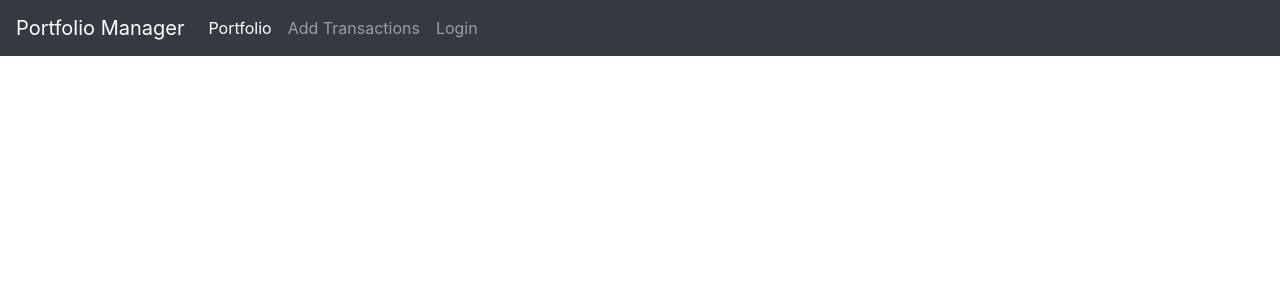
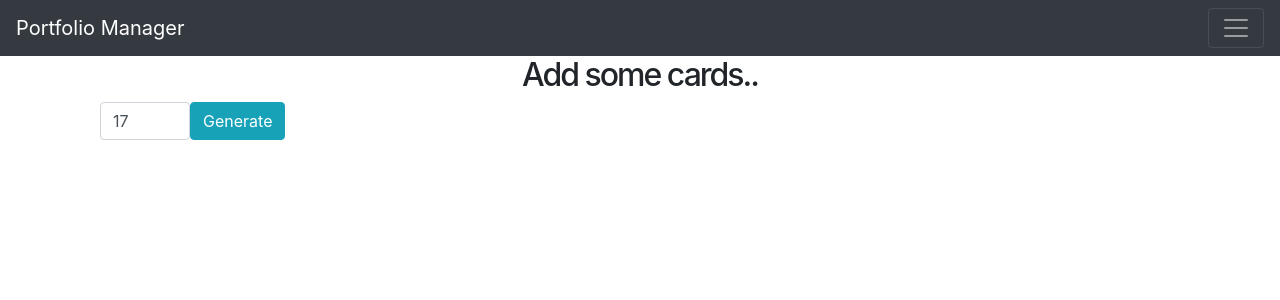
Before and after one commit to that1guy15/portfolio_manager, a Flask app: page /test in a window 1280 px wide. Shown: the top 300 px of the page. Run offline with Flask 2, Linux system fonts and the light colour scheme; some libraries are stand-ins or nearby versions.

Commit message:
bootstrap cards in grid

```diff
--- a/app/templates/home.html
+++ b/app/templates/home.html
@@ -7,9 +7,10 @@
   <h2>Crypto Currencies</h2>
   <body>
     <div class="container">
+      <div class="card-deck">
           {% for k, v in crypto_data['DISPLAY'].items() %}
-      <div class="row">
-          <div class="card" style="width: 18rem;">
+          <div class="col-lg-4 col-md-4 col-xs-4">
+              <div class="card bg-light mb-3" style="width: 18rem;">
                   <div class="card-body">
                     <div class="card-title">
                         <img class=" stock-icon" src={{"/static/img/" + k + ".png"}} alt={{ k }} >
@@ -41,5 +42,6 @@
           </div>
           {% endfor %}
       </div>
+    </div>
   </body>
 {% endblock %}
--- a/app/templates/layout.html
+++ b/app/templates/layout.html
@@ -7,12 +7,13 @@
     <link rel="icon" href="{{ url_for('static', filename='favicon.ico') }}">
   </head>
   <body>
-    <nav class="navbar navbar-expand-md navbar-dark fixed-top bg-dark">
+    <nav class="navbar navbar-dark bg-dark">
       <a class="navbar-brand" href="#">Portfolio Manager</a>
-      <button class="navbar-toggler collapsed" type="button" data-toggle="collapse" data-target="#navbarCollapse" aria-controls="navbarCollapse" aria-expanded="true" aria-label="Toggle navigation">
+      <button class="navbar-toggler collapsed" type="button" data-toggle="collapse" data-target="#navbarsExample01" aria-controls="navbarsExample01" aria-expanded="false" aria-label="Toggle navigation">
         <span class="navbar-toggler-icon"></span>
       </button>
-      <div class="navbar-collapse collapse" id="navbarCollapse" style="">
+
+      <div class="navbar-collapse collapse" id="navbarsExample01" style="">
         <ul class="navbar-nav mr-auto">
           <li class="nav-item active">
             <a class="nav-link" href="{{ url_for('home') }}">Portfolio <span class="sr-only">(current)</span></a>
--- a/app/templates/test.html
+++ b/app/templates/test.html
@@ -4,9 +4,42 @@
 {% import "bootstrap/utils.html" as util %}
 
 {% block content %}
+  <script src="https://code.jquery.com/jquery-3.2.1.min.js"></script>
+  <script type="text/javascript">
+    $(document).ready(function(){
+      var addCols = function (num){
+        for (var i=1;i<=num;i++) {
+            var myCol = $('<div class="col-sm-3 col-md-3 pb-2"></div>');
+            var myPanel = $('<div class="card card-outline-info" id="'+i+'Panel"><div class="card-block"><div class="card-title"><span>Card #'+i+'</span><button type="button" class="close" data-target="#'+i+'Panel" data-dismiss="alert"><span class="float-right"><i class="fa fa-remove"></i></span></button></div><p>Some text in '+i+' </p><img src="//placehold.it/50/eeeeee" class="rounded rounded-circle"></div></div>');
+            myPanel.appendTo(myCol);
+            myCol.appendTo('#contentPanel');
+        }
+
+
+        $('.close').on('click', function(e){
+          e.stopPropagation();
+              var $target = $(this).parents('.col-sm-3');
+              $target.hide('slow', function(){ $target.remove(); });
+        });
+      };
+
+      $('#btnGen').click(function(){
+          addCols($('#numPanels').val());
+          return false;
+      });
+    });
+  </script>
+
 <body>
   <div class="container">
-      <h2>Add some cards..</h2>
+    <h2>Add some cards..</h2>
+        <form class="form-inline">
+        <input class="form-control col-1" type="text" id="numPanels" value="17" maxlength="3" />
+        <button type="button" class="btn btn-info" id="btnGen">Generate</button>
+        </form>
+        <br>
+        <div class="row" id="contentPanel">
+        </div>
   </div>
 </body>
 {% endblock %}
```
Lines whose indentation alone changed are shown as unchanged.
